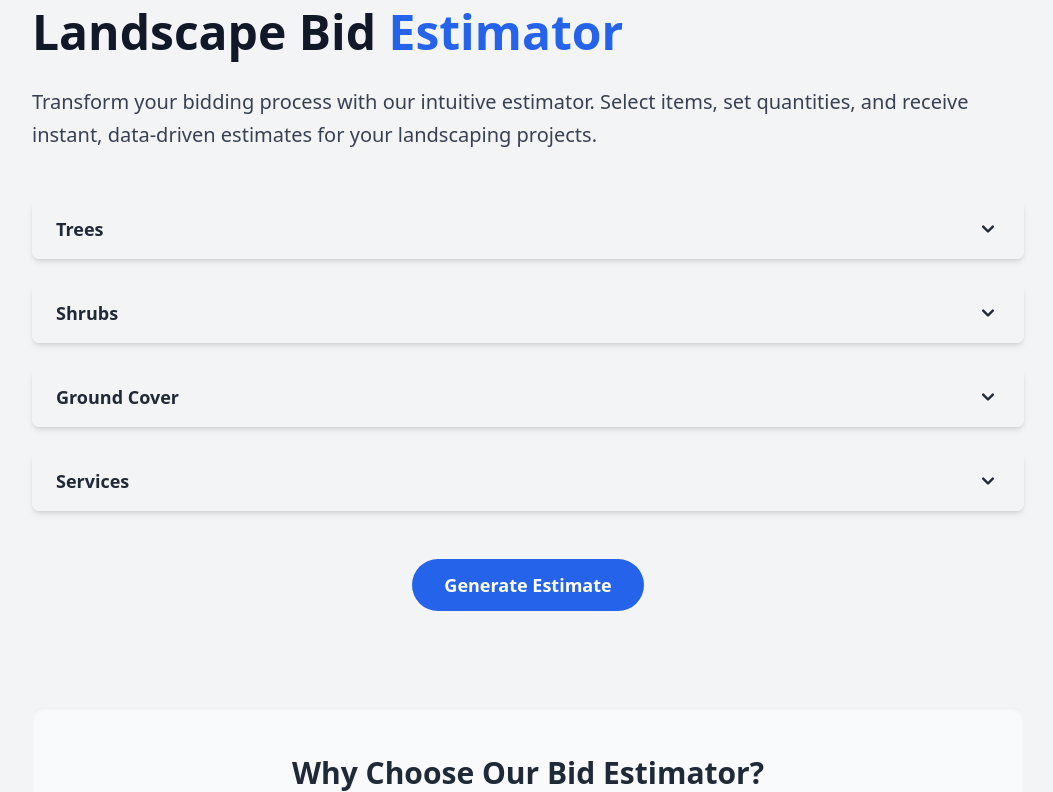
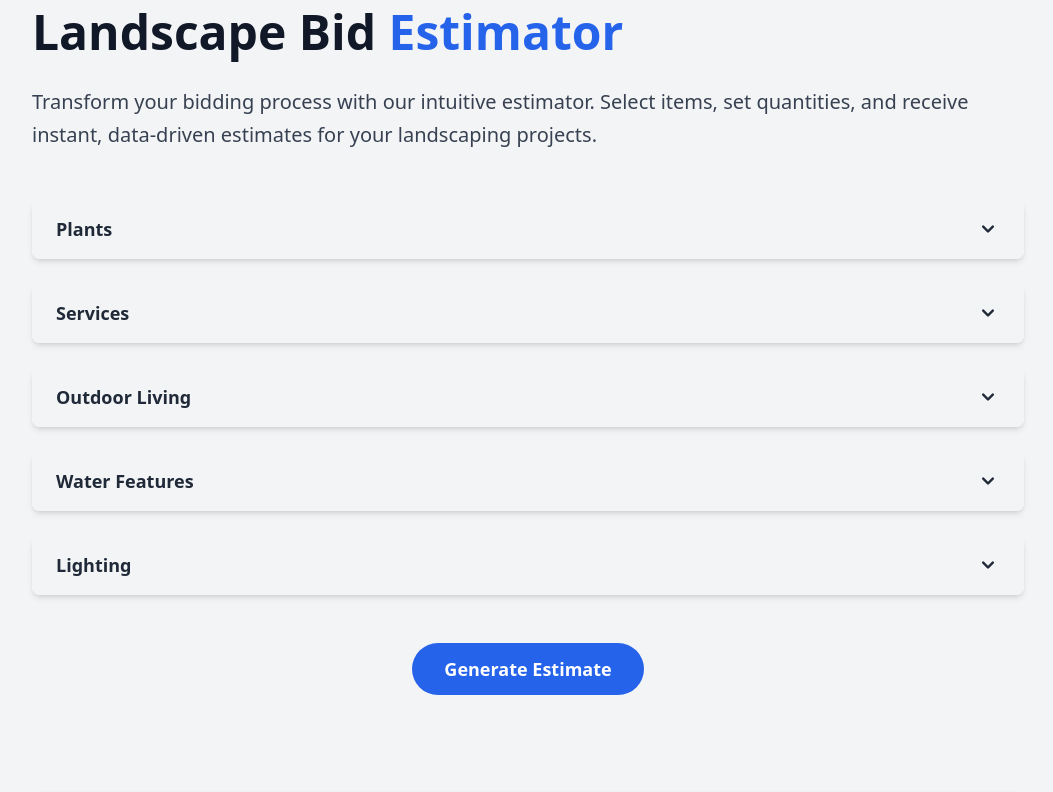
Before and after one commit to JohnathonCrowder/Landscape_bidder, a Flask app: page /bid-estimator in a window 1280 px wide. Shown: the part 138-930 px from the top of the page, without its empty margins (112-1165 px from the left). Run offline with Flask 3, Linux system fonts and the light colour scheme; some libraries are stand-ins or nearby versions.

Commit message:
aewtdsfg

```diff
--- a/app/data.py
+++ b/app/data.py
@@ -3,20 +3,56 @@ LANDSCAPE_ITEMS = {
         {'name': 'Oak Tree (30 gal)', 'price': 450},
         {'name': 'Maple Tree (15 gal)', 'price': 250},
         {'name': 'Dogwood Tree (5 gal)', 'price': 120},
+        {'name': 'Birch Tree (10 gal)', 'price': 180},
+        {'name': 'Magnolia Tree (25 gal)', 'price': 350},
+        {'name': 'Cherry Blossom Tree (20 gal)', 'price': 300},
     ],
     'shrubs': [
         {'name': 'Azalea (3 gal)', 'price': 45},
         {'name': 'Boxwood (2 gal)', 'price': 35},
         {'name': 'Hydrangea (5 gal)', 'price': 65},
+        {'name': 'Rhododendron (7 gal)', 'price': 85},
+        {'name': 'Lilac (4 gal)', 'price': 55},
+        {'name': 'Forsythia (3 gal)', 'price': 40},
     ],
     'ground_cover': [
         {'name': 'Mulch (per cubic yard)', 'price': 50},
         {'name': 'River Rocks (per ton)', 'price': 200},
         {'name': 'Sod (per 500 sq ft)', 'price': 300},
+        {'name': 'Bark Nuggets (per cubic yard)', 'price': 60},
+        {'name': 'Gravel (per ton)', 'price': 150},
+        {'name': 'Rubber Mulch (per cubic yard)', 'price': 80},
     ],
     'services': [
         {'name': 'Lawn Mowing (per 1000 sq ft)', 'price': 50},
         {'name': 'Tree Trimming (per hour)', 'price': 150},
         {'name': 'Irrigation System Installation (flat fee)', 'price': 2500},
+        {'name': 'Weed Control (per 1000 sq ft)', 'price': 75},
+        {'name': 'Fertilization (per 1000 sq ft)', 'price': 60},
+        {'name': 'Leaf Removal (flat fee)', 'price': 200},
+    ],
+    'outdoor_living': [
+        {'name': 'Patio Installation (per 100 sq ft)', 'price': 800},
+        {'name': 'Deck Installation (per 100 sq ft)', 'price': 1200},
+        {'name': 'Gazebo (8x8)', 'price': 4500},
+        {'name': 'Pergola (10x12)', 'price': 3000},
+        {'name': 'Firepit (built-in)', 'price': 1800},
+        {'name': 'Outdoor Kitchen (basic)', 'price': 8000},
+    ],
+    'water_features': [
+        {'name': 'Pond Installation (200 sq ft)', 'price': 5000},
+        {'name': 'Waterfall Feature (8 ft)', 'price': 4000},
+        {'name': 'Fountain (small)', 'price': 1200},
+        {'name': 'Koi Pond (350 sq ft)', 'price': 8500},
+        {'name': 'Pondless Waterfall', 'price': 3500},
+        {'name': 'Pond Maintenance (annual)', 'price': 500},
+    ],
+    'lighting': [
+        {'name': 'Landscape Lighting (per light)', 'price': 150},
+        {'name': 'Outdoor String Lights (25 ft)', 'price': 75},
+        {'name': 'Path Lighting (per light)', 'price': 100},
+        {'name': 'Deck Lighting (per light)', 'price': 125},
+        {'name': 'Lighting Control System', 'price': 1000},
+        {'name': 'Lighting Installation (per hour)', 'price': 125},
     ],
 }
--- a/app/templates/bid_estimator.html
+++ b/app/templates/bid_estimator.html
@@ -13,7 +13,40 @@
 
     <form method="POST" action="{{ url_for('main.bid_estimator') }}" class="mb-16">
         <div class="space-y-6">
+            <div class="bg-white rounded-lg shadow-md overflow-hidden">
+                <button type="button" class="accordion-toggle w-full py-4 px-6 bg-gray-100 hover:bg-gray-200 text-gray-800 font-semibold text-left flex items-center justify-between transition-all duration-300" data-target="accordion-plants">
+                    <span class="text-lg">Plants</span>
+                    <svg class="w-6 h-6 transform transition-transform duration-300 accordion-icon" fill="currentColor" viewBox="0 0 20 20" xmlns="http://www.w3.org/2000/svg">
+                        <path fill-rule="evenodd" d="M5.293 7.293a1 1 0 011.414 0L10 10.586l3.293-3.293a1 1 0 111.414 1.414l-4 4a1 1 0 01-1.414 0l-4-4a1 1 0 010-1.414z" clip-rule="evenodd"></path>
+                    </svg>
+                </button>
+                <div id="accordion-plants" class="accordion-content px-6 py-4 hidden">
+                    {% for category, items in landscape_items.items() %}
+                    {% if category in ['trees', 'shrubs', 'ground_cover'] %}
+                    <div class="bg-gray-50 rounded-lg mb-4">
+                        <button type="button" class="nested-accordion-toggle w-full py-2 px-4 text-gray-800 font-semibold text-left flex items-center justify-between transition-all duration-300" data-target="accordion-{{ category }}">
+                            <span class="text-base capitalize">{{ category.replace('_', ' ') }}</span>
+                            <svg class="w-4 h-4 transform transition-transform duration-300 accordion-icon" fill="currentColor" viewBox="0 0 20 20" xmlns="http://www.w3.org/2000/svg">
+                                <path fill-rule="evenodd" d="M5.293 7.293a1 1 0 011.414 0L10 10.586l3.293-3.293a1 1 0 111.414 1.414l-4 4a1 1 0 01-1.414 0l-4-4a1 1 0 010-1.414z" clip-rule="evenodd"></path>
+                            </svg>
+                        </button>
+                        <div id="accordion-{{ category }}" class="nested-accordion-content px-4 py-2 hidden">
+                            {% for item in items %}
+                            <div class="flex items-center justify-between mb-2 last:mb-0">
+                                <label for="{{ category }}_{{ item.name }}" class="text-sm text-gray-700 flex-grow">{{ item.name }}</label>
+                                <span class="text-sm font-semibold text-green-600 mr-2">${{ item.price }}</span>
+                                <input type="number" id="{{ category }}_{{ item.name }}" name="{{ category }}_{{ item.name }}" min="0" value="0" class="w-16 px-2 py-1 border border-gray-300 rounded-md focus:outline-none focus:ring-2 focus:ring-blue-500 focus:border-transparent">
+                            </div>
+                            {% endfor %}
+                        </div>
+                    </div>
+                    {% endif %}
+                    {% endfor %}
+                </div>
+            </div>
+
             {% for category, items in landscape_items.items() %}
+            {% if category not in ['trees', 'shrubs', 'ground_cover'] %}
             <div class="bg-white rounded-lg shadow-md overflow-hidden">
                 <button type="button" class="accordion-toggle w-full py-4 px-6 bg-gray-100 hover:bg-gray-200 text-gray-800 font-semibold text-left flex items-center justify-between transition-all duration-300" data-target="accordion-{{ category }}">
                     <span class="text-lg capitalize">{{ category.replace('_', ' ') }}</span>
@@ -31,6 +64,7 @@
                     {% endfor %}
                 </div>
             </div>
+            {% endif %}
             {% endfor %}
         </div>
         <div class="mt-12 flex justify-center">
@@ -116,8 +150,20 @@
 <script>
 document.addEventListener('DOMContentLoaded', function() {
     const accordions = document.querySelectorAll('.accordion-toggle');
+    const nestedAccordions = document.querySelectorAll('.nested-accordion-toggle');
 
     accordions.forEach(toggle => {
+        toggle.addEventListener('click', function() {
+            const target = this.dataset.target;
+            const content = document.getElementById(target);
+            const icon = this.querySelector('.accordion-icon');
+
+            content.classList.toggle('hidden');
+            icon.classList.toggle('rotate-180');
+        });
+    });
+
+    nestedAccordions.forEach(toggle => {
         toggle.addEventListener('click', function() {
             const target = this.dataset.target;
             const content = document.getElementById(target);
```
